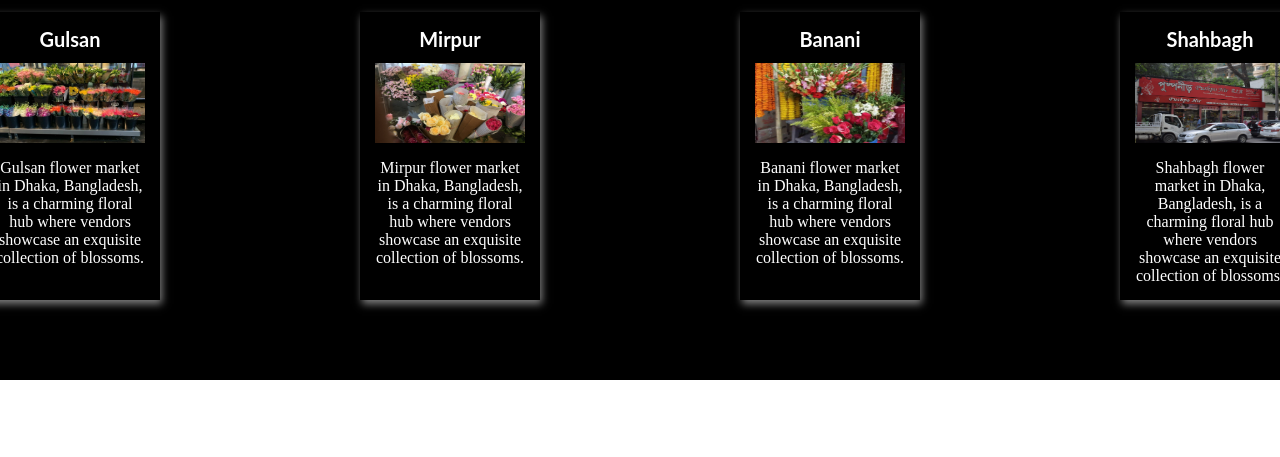
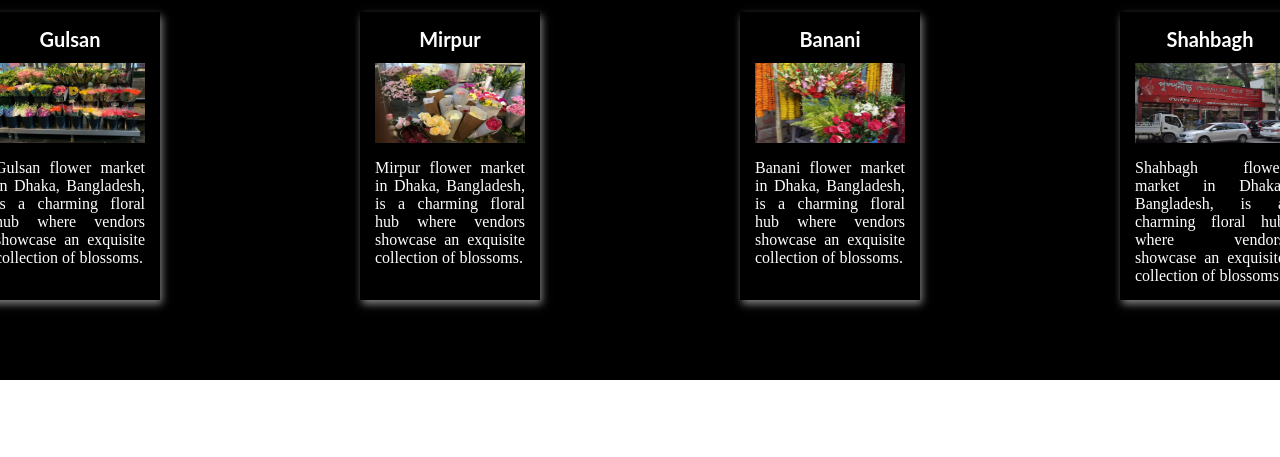
Before and after one commit to mdriazuddinriad5/flower-shop-website, a plain HTML site: page index.html in a window 1280 px wide. Shown: the part 3787-4244 px from the top of the page. Drawn offline with Linux system fonts and the light colour scheme.

Commit message:
bonus section updated

```diff
--- a/styles/style.css
+++ b/styles/style.css
@@ -356,7 +356,10 @@ main a {
 .place-image{
     margin-bottom: 12px;
 }
-
+.place-description{
+    text-align: justify;
+    font-family: 'Times New Roman', Times, serif;
+}
 
 /* Footer Section  */
 
```
